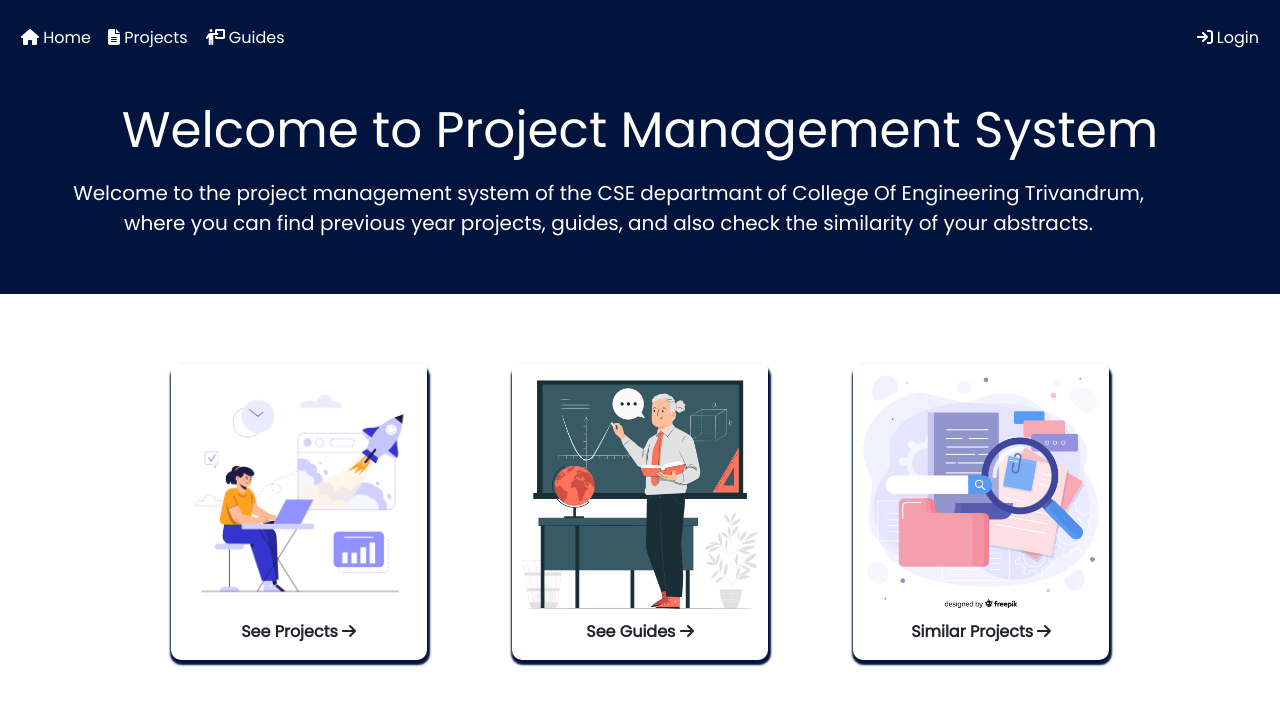
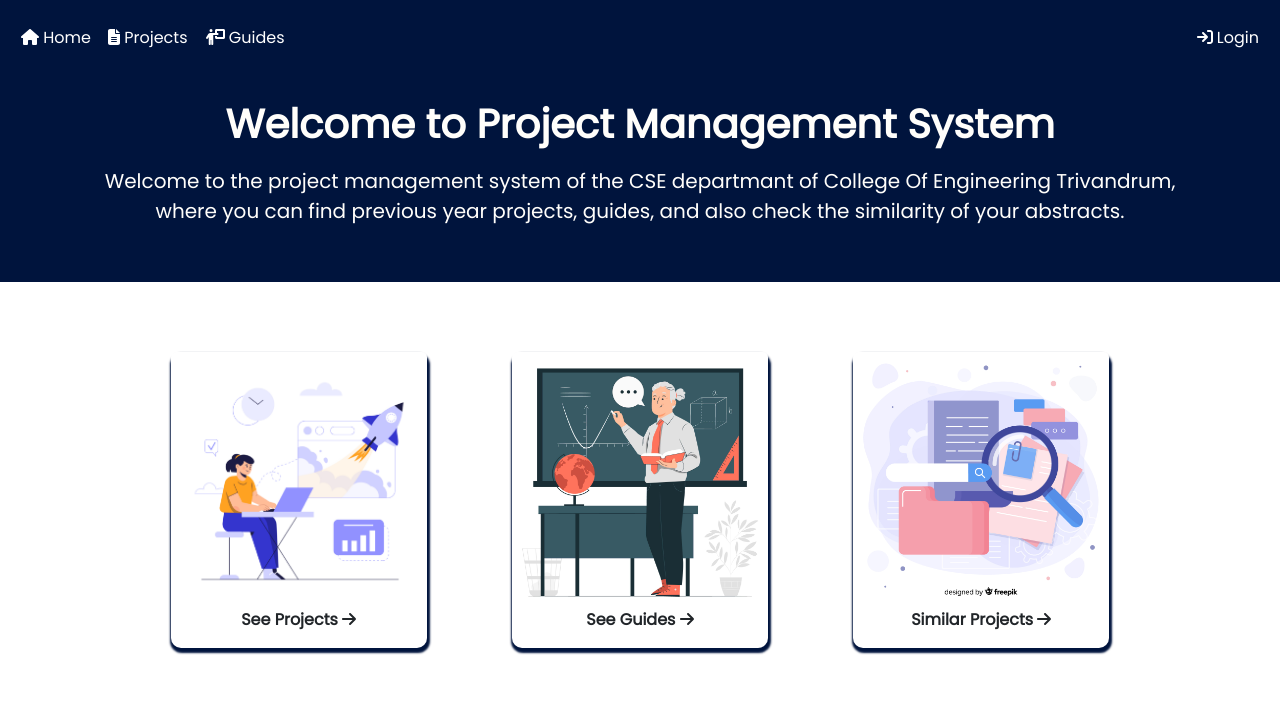
Before and after one commit to Investment-Analysis-Project/mini-project-project-manager-cet, a React (Create React App) app in the folder client/: page / in a window 1280 px wide. Shown: the top 706 px of the page. Built offline with nearby package versions, Linux system fonts and the light colour scheme.

Commit message:
Font Changed

```diff
--- a/client/src/pages/home/Home.jsx
+++ b/client/src/pages/home/Home.jsx
@@ -17,7 +17,7 @@ const Home = () => {
             <div className='homecontainer'>
                 <div className='homeintro'>
 
-                    <h2>Welcome to Project Management System</h2>
+                    <h1>Welcome to Project Management System</h1>
 
                     <p>
                         Welcome to the project management system of the CSE departmant of College Of Engineering Trivandrum, <br></br>where you can find
--- a/client/src/pages/home/home.css
+++ b/client/src/pages/home/home.css
@@ -15,18 +15,15 @@
 
 }
 
-.homeintro h2{
+.homeintro h1{
     text-align: center;
     color: #fffefb;
     padding-top: 20px;
-    /* font-family: 'Exo 2',sans-serif; */
-    font-size: 50px;
+    font-weight: 600;
 }
 
 .homeintro p{
-    /* font-family:'Raleway', sans-serif; */
     color: #fffefb;
-    width: 95%;
     font-weight: 500;
     font-size: 20px;
     padding: 10px;
```
